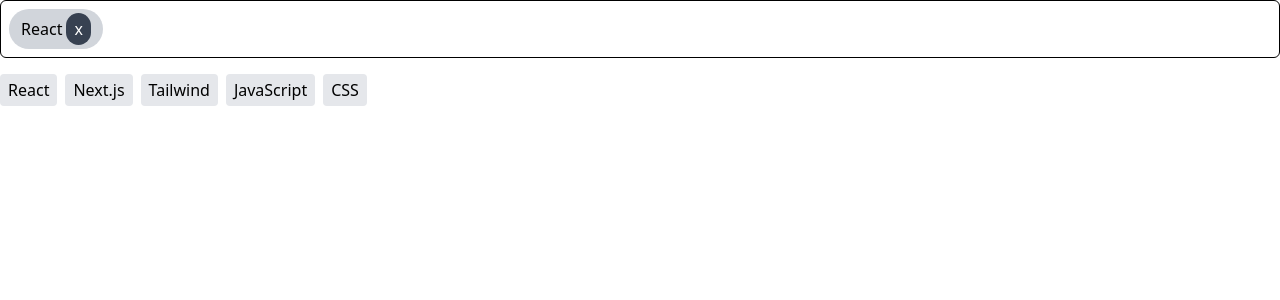
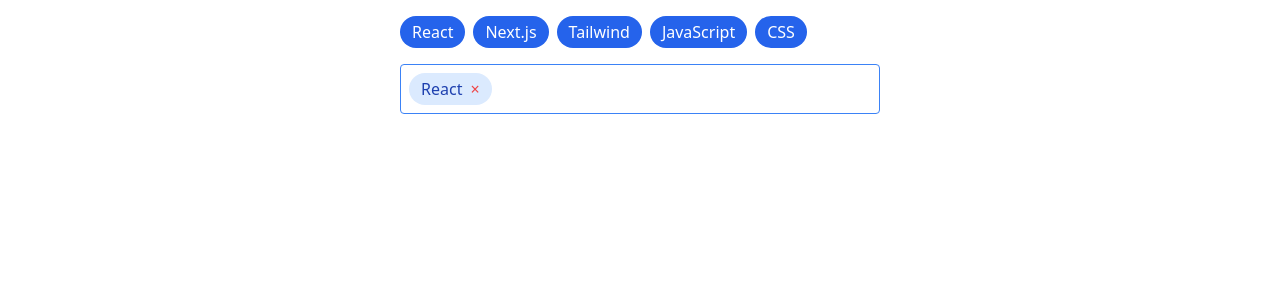
Before and after one commit to mehul-makvana/dynamic-input, a React (Create React App) app: page / in a window 1280 px wide. Both pictures are taken after a click on the button "React". Shown: the top 300 px of the page. Built offline with nearby package versions, Linux system fonts and the light colour scheme.

Commit message:
fix styling

```diff
--- a/src/App.tsx
+++ b/src/App.tsx
@@ -1,12 +1,14 @@
 import React from "react";
-import DynamicInput from "./DynamicInput";
+import DynamicInput from "./components/DynamicInput";
 
-function App() {
+const tags = ["React", "Next.js", "Tailwind", "JavaScript", "CSS"];
+
+const App = () => {
   return (
     <div>
-      <DynamicInput />
+      <DynamicInput tags={tags} />
     </div>
   );
-}
+};
 
 export default App;
--- a/src/DynamicInput.tsx
+++ /dev/null
@@ -1,112 +0,0 @@
-import React, { useState, useRef } from "react";
-
-interface Tag {
-  id: number;
-  label: string;
-  type?: string;
-}
-const tagSuggestions: Tag[] = [
-  { id: 1, label: "React" },
-  { id: 2, label: "Next.js" },
-  { id: 3, label: "Tailwind" },
-  { id: 4, label: "JavaScript" },
-  { id: 5, label: "CSS" },
-];
-
-const TagInput = () => {
-  const [content, setContent] = useState<Tag[]>([]);
-  const [inputValue, setInputValue] = useState("");
-  const inputRef = useRef<HTMLInputElement>(null);
-
-  const handleCursorPosition = () => {
-    if (inputRef.current) {
-      inputRef.current.focus();
-    }
-  };
-
-  const handleInputChange = (e: React.ChangeEvent<HTMLInputElement>) => {
-    setInputValue(e.target.value);
-  };
-
-  const handleKeyDown = (e: React.KeyboardEvent<HTMLInputElement>) => {
-    if (e.key === "Enter" && inputValue.trim()) {
-      const value = inputValue.trim();
-      setContent([
-        ...content,
-        {
-          id: content.length + 1,
-          label: value,
-          type: "text",
-        },
-      ]);
-      setInputValue("");
-    }
-
-    if (e.key === "Backspace" && inputValue === "" && content.length > 0) {
-      e.preventDefault();
-      const newContent = [...content];
-      newContent.pop();
-      setContent(newContent);
-      handleCursorPosition();
-    }
-  };
-
-  const addTag = (tag: Tag) => {
-    setContent([...content, tag]);
-    handleCursorPosition();
-  };
-
-  const removeTag = (index: number) => {
-    setContent(content.filter((_, i) => i !== index));
-  };
-
-  console.log("content=--=", content);
-
-  return (
-    <div className="flex flex-col space-y-4">
-      <div className="relative border border-black p-2 rounded-md w-full flex flex-wrap items-center space-x-1">
-        {content.map((item, index) =>
-          item?.type === "text" ? (
-            <span key={`${item.label}-${index}`} className="mr-2">
-              {item.label}
-            </span>
-          ) : (
-            <span
-              key={`${item.label}-${index}`}
-              className="flex items-center bg-gray-300 text-black px-3 py-1 rounded-full mr-2"
-            >
-              {item.label}
-              <button
-                onClick={() => removeTag(index)}
-                className="ml-1 bg-gray-700 text-white rounded-full px-2 py-1"
-              >
-                x
-              </button>
-            </span>
-          )
-        )}
-        <input
-          ref={inputRef}
-          type="text"
-          value={inputValue}
-          onChange={handleInputChange}
-          onKeyDown={handleKeyDown}
-          className="focus:outline-none p-1 border-none flex-grow"
-        />
-      </div>
-      <div className="flex space-x-2">
-        {tagSuggestions.map((tag) => (
-          <button
-            key={tag.id}
-            onClick={() => addTag(tag)}
-            className="bg-gray-200 px-2 py-1 rounded hover:bg-gray-300"
-          >
-            {tag.label}
-          </button>
-        ))}
-      </div>
-    </div>
-  );
-};
-
-export default TagInput;
--- /dev/null
+++ b/src/components/DynamicInput.tsx
@@ -0,0 +1,157 @@
+import React, { useState, useRef, useEffect } from "react";
+
+interface DynamicInputProps {
+  tags: string[];
+}
+
+const DynamicInput: React.FC<DynamicInputProps> = ({ tags }) => {
+  const [inputValue, setInputValue] = useState("");
+  const [inputContent, setInputContent] = useState<
+    (string | { tag: string })[]
+  >([]);
+  const inputRef = useRef<HTMLInputElement>(null);
+  const stringInputRefs = useRef<(HTMLInputElement | null)[]>([]);
+
+  useEffect(() => {
+    if (inputRef.current) {
+      inputRef.current.setSelectionRange(inputValue.length, inputValue.length);
+    }
+  }, [inputValue]);
+
+  const handleInputChange = (e: React.ChangeEvent<HTMLInputElement>) => {
+    setInputValue(e.target.value);
+  };
+
+  const handleTagClick = (tag: string) => {
+    const cursorPosition =
+      inputRef.current?.selectionStart ?? inputValue.length;
+
+    const beforeCursor = inputValue.slice(0, cursorPosition);
+    const afterCursor = inputValue.slice(cursorPosition);
+
+    const newContent = [
+      ...inputContent,
+      beforeCursor,
+      { tag },
+      afterCursor,
+    ].filter(Boolean);
+
+    setInputContent(newContent);
+    setInputValue("");
+    inputRef.current?.focus();
+  };
+
+  const handleBackspace = (e: React.KeyboardEvent<HTMLInputElement>) => {
+    const cursorPosition = inputRef.current?.selectionStart ?? 0;
+
+    if (
+      e.key === "Backspace" &&
+      cursorPosition === 0 &&
+      inputContent.length > 0
+    ) {
+      e.preventDefault();
+
+      const lastItemIndex = inputContent.length - 1;
+
+      if (typeof inputContent[lastItemIndex] === "string") {
+        const ref = stringInputRefs.current[lastItemIndex];
+        if (ref) {
+          ref.focus();
+        }
+        return;
+      }
+
+      const newContent = [...inputContent];
+      newContent.pop();
+      setInputContent(newContent);
+    }
+  };
+
+  const handleStringChange = (index: number, newValue: string) => {
+    if (newValue === "") {
+      inputRef.current?.focus();
+      const newContent = [...inputContent];
+      newContent.splice(index, 1);
+      setInputContent(newContent);
+      return;
+    }
+    const newContent = inputContent.map((item, i) =>
+      i === index ? newValue : item
+    );
+    setInputContent(newContent);
+  };
+
+  const handleInputKeyDown = (e: React.KeyboardEvent<HTMLInputElement>) => {
+    if (e.key === "Backspace") {
+      handleBackspace(e);
+    }
+  };
+
+  const handleTagRemove = (index: number) => {
+    const newContent = inputContent.filter((_, i) => i !== index);
+    setInputContent(newContent);
+  };
+
+  return (
+    <div className="p-4 max-w-lg mx-auto">
+      <div className="flex space-x-2 mb-4">
+        {tags.map((tag) => (
+          <button
+            key={tag}
+            className="bg-blue-600 text-white px-3 py-1 rounded-full hover:bg-blue-700 transition-colors duration-300 ease-in-out"
+            onClick={() => handleTagClick(tag)}
+          >
+            {tag}
+          </button>
+        ))}
+      </div>
+      <div className="relative border border-gray-300 rounded p-2 focus-within:border-blue-500 transition-all duration-300">
+        <div className="flex flex-wrap gap-2 items-center">
+          {inputContent.map((item, index) => {
+            if (typeof item === "string") {
+              return (
+                <input
+                  key={index}
+                  ref={(el) => (stringInputRefs.current[index] = el)}
+                  type="text"
+                  value={item}
+                  className="rounded bg-gray-100 px-2 py-1 border border-transparent focus:border-blue-500 transition-all duration-300"
+                  onChange={(e) => handleStringChange(index, e.target.value)}
+                  style={{
+                    width: item.length + "ch",
+                  }}
+                />
+              );
+            } else {
+              return (
+                <span
+                  key={index}
+                  className="bg-blue-100 text-blue-800 px-3 py-1 rounded-full flex items-center space-x-2 gap-2"
+                >
+                  {item.tag}
+                  <button
+                    className="text-red-500 hover:text-red-700 transition-colors duration-300"
+                    onClick={() => handleTagRemove(index)}
+                  >
+                    &times;
+                  </button>
+                </span>
+              );
+            }
+          })}
+          <input
+            ref={inputRef}
+            type="text"
+            className="flex-grow outline-none px-2 py-1 text-gray-800"
+            value={inputValue}
+            onChange={handleInputChange}
+            autoFocus
+            onKeyDown={handleInputKeyDown}
+          />
+        </div>
+      </div>
+    </div>
+  );
+};
+
+export default DynamicInput;
```
Also changed, not shown: 1 other file (tests, documents, lock files or other folders).
